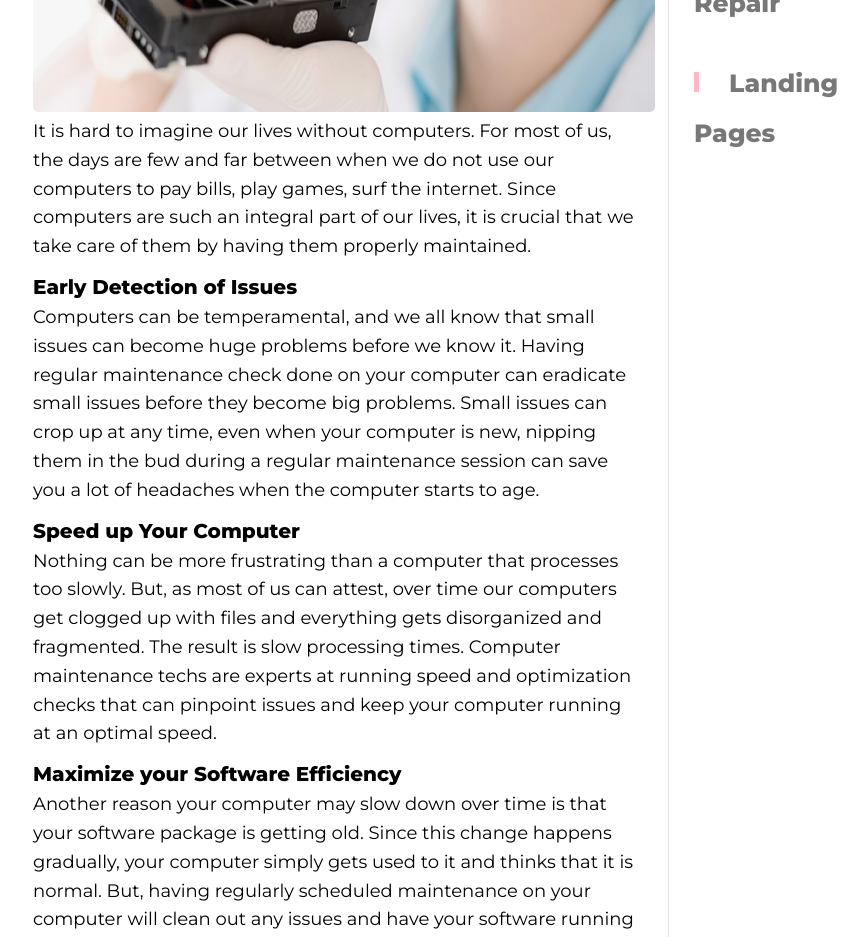
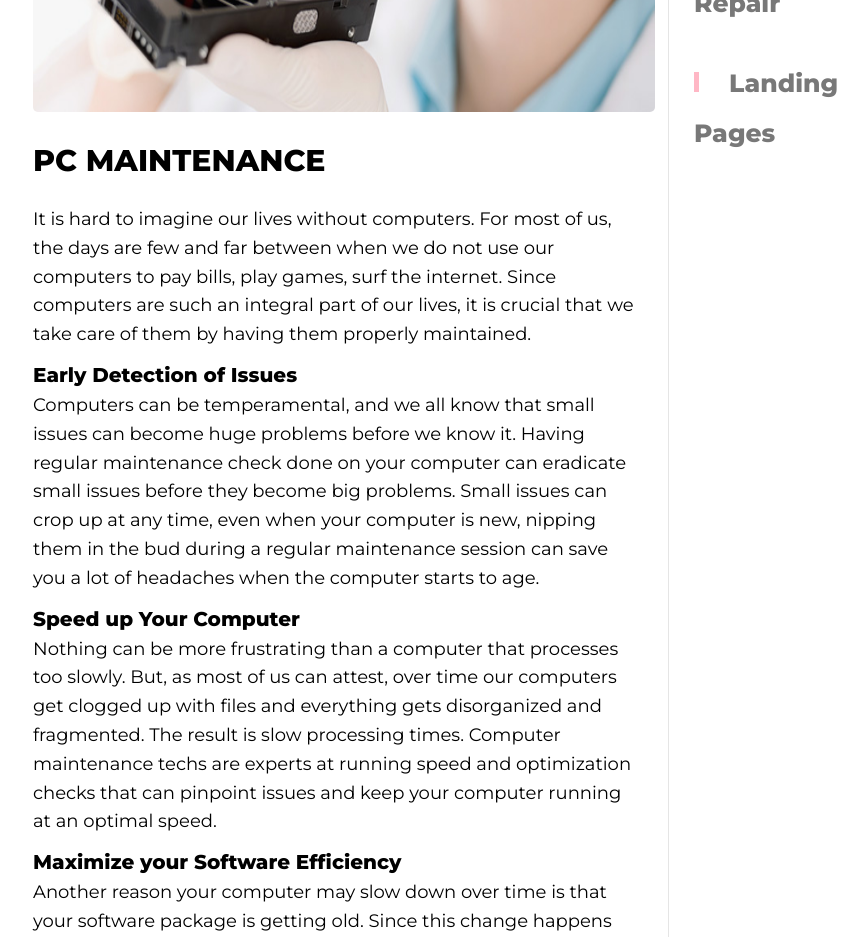
Before and after one commit to markytobran/computer-mbyto, a Vue app: page /services/maintenance in a window 1280 px wide. Shown: the part 860-1797 px from the top of the page, without its empty margins (95-963 px from the left). Built offline with nearby package versions, Linux system fonts and the light colour scheme; what vue-toasted would draw is missing.

Commit message:
Test commit

```diff
--- a/src/components/PcMaintenance.vue
+++ b/src/components/PcMaintenance.vue
@@ -3,6 +3,7 @@
   <div class="details">
     <img src="../assets/img/pc-maintenance.jpg" alt="pc" />
     <div class="details__text">
+      <h1>PC Maintenance</h1>
       <p>
         It is hard to imagine our lives without computers. For most of us, the
         days are few and far between when we do not use our computers to pay
```
